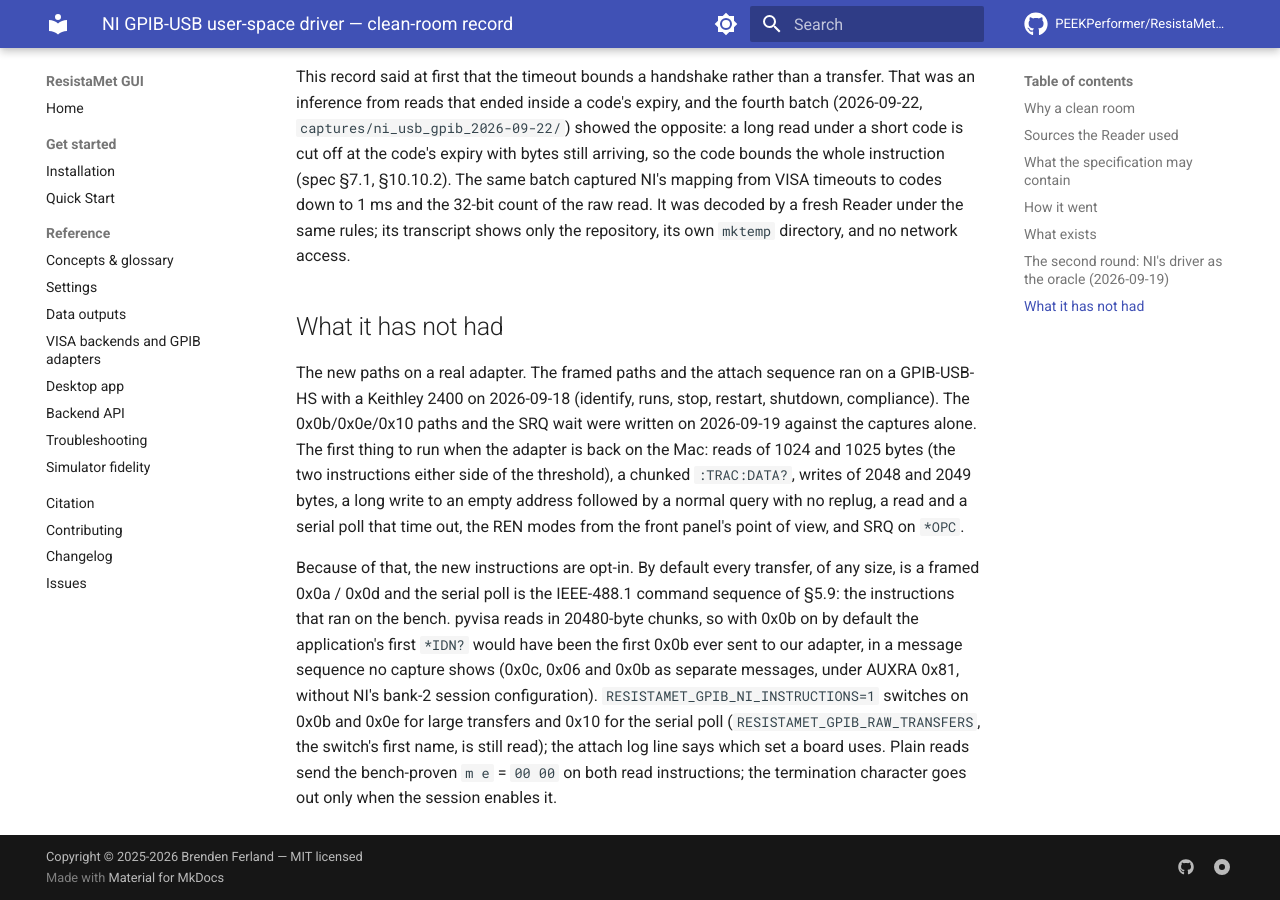
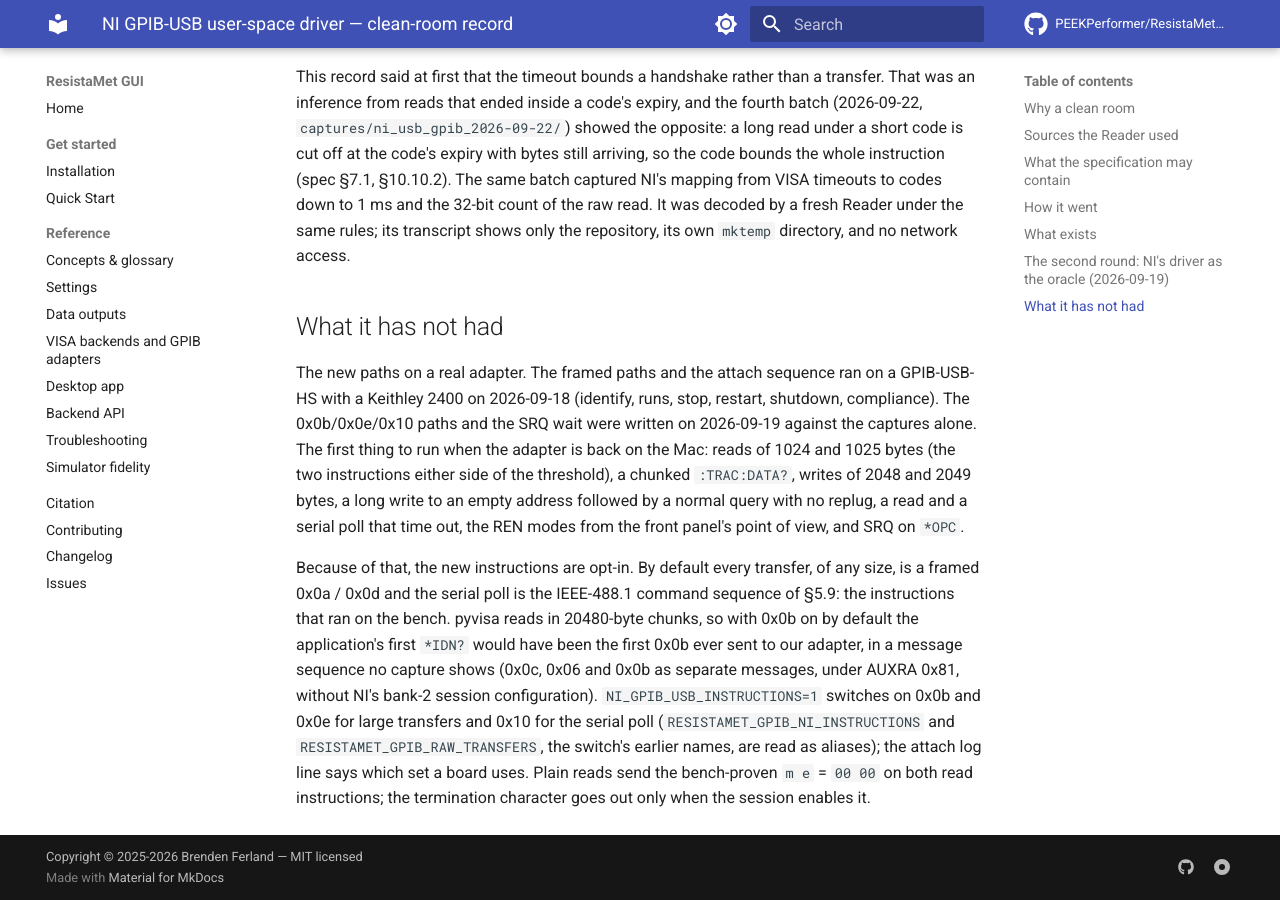
Before and after one commit to PEEKPerformer/ResistaMet-GUI, an MkDocs documentation site: the page built from docs/design/ni_usb_gpib_clean_room.md, in a window 1280 px wide and 900 px high, scrolled down 4047 px. Built offline with MkDocs 1.6.1 and Material for MkDocs 9.7.7, drawn with Linux system fonts in a browser that asks for light colours; comment, search, counter and statistics services are not loaded.

Commit message:
Give the switch's neutral name in the docs
docs/gpib.md, the clean-room record and the Tauri status note named
RESISTAMET_GPIB_NI_INSTRUCTIONS as the switch for NI's instructions.
They now give NI_GPIB_USB_INSTRUCTIONS first and the two old names as
aliases, and docs/gpib.md says which name decides when more than one is
set and links the package README.

```diff
--- a/docs/design/ni_usb_gpib_clean_room.md
+++ b/docs/design/ni_usb_gpib_clean_room.md
@@ -194,9 +194,10 @@
 application's first `*IDN?` would have been the first 0x0b ever sent to
 our adapter, in a message sequence no capture shows (0x0c, 0x06 and 0x0b
 as separate messages, under AUXRA 0x81, without NI's bank-2 session
-configuration). `RESISTAMET_GPIB_NI_INSTRUCTIONS=1` switches on 0x0b and
-0x0e for large transfers and 0x10 for the serial poll
-(`RESISTAMET_GPIB_RAW_TRANSFERS`, the switch's first name, is still read);
-the attach log line says which set a board uses. Plain reads send the
+configuration). `NI_GPIB_USB_INSTRUCTIONS=1` switches on 0x0b and 0x0e
+for large transfers and 0x10 for the serial poll
+(`RESISTAMET_GPIB_NI_INSTRUCTIONS` and `RESISTAMET_GPIB_RAW_TRANSFERS`,
+the switch's earlier names, are read as aliases); the attach log line
+says which set a board uses. Plain reads send the
 bench-proven `m e` = `00 00` on both read instructions; the termination
 character goes out only when the session enables it.
```
Also changed, not shown: docs/design/tauri_ui_status.md (+2 -1 lines), docs/gpib.md (+3 -3 lines).
